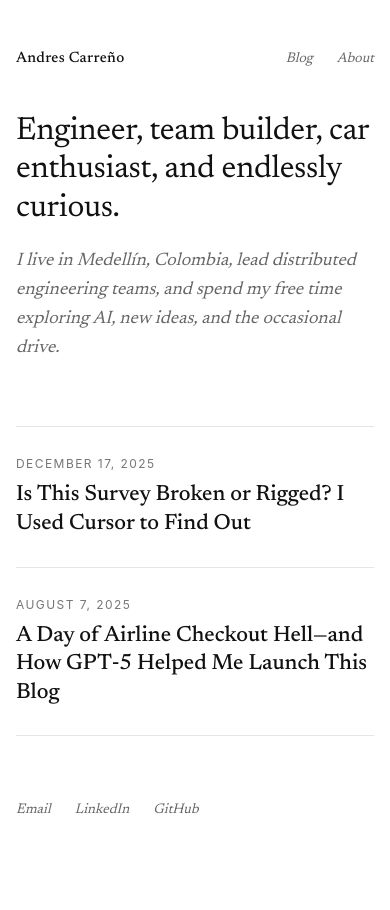
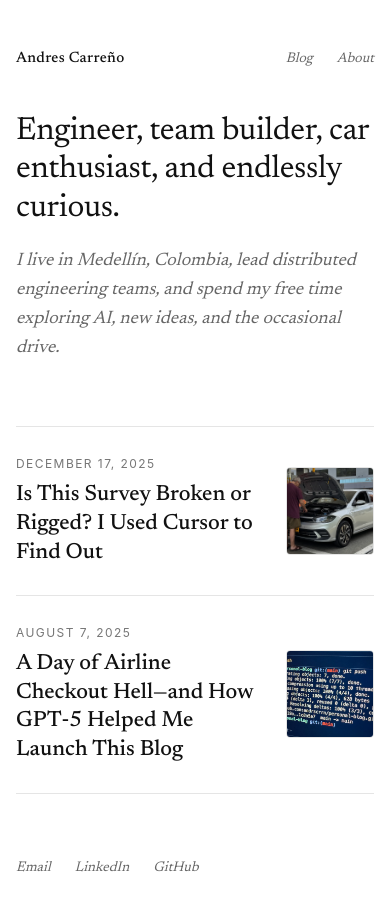
Before and after one commit to andrscrrn/personal-blog, a Next.js app: page / in a window 390 px wide. Shown: the top 910 px of the page. Before the commit the page ends 879 px from the top, so only its background shows below. Built offline with nearby package versions, Linux system fonts and the light colour scheme; no server answers.

Commit message:
feat: add small post thumbnails to the home and blog lists
Each list row keeps the date and title on the left and shows the
post's image as a 112px square on the right (88px on phones), with a
hairline border. Posts without an image render text only.

```diff
--- a/components/PostList.tsx
+++ b/components/PostList.tsx
@@ -1,4 +1,5 @@
 import Link from "next/link";
+import Image from "next/image";
 import type { CSSProperties } from "react";
 import type { PostMeta } from "@/lib/posts";
 import { formatDate } from "@/lib/date";
@@ -16,9 +17,10 @@ export function PostList({
         {posts.map((post, i) => (
           <li
             key={post.slug}
-            className="fade-up flex flex-col gap-2 border-t border-hairline py-7"
+            className="fade-up flex items-center justify-between gap-6 border-t border-hairline py-7"
             style={{ "--delay": `${delayStart + i * 80}ms` } as CSSProperties}
           >
+            <div className="flex flex-col gap-2">
               <span className="meta-label">{formatDate(post.date)}</span>
               <Link
                 href={`/blog/${post.slug}`}
@@ -26,6 +28,23 @@ export function PostList({
               >
                 {post.title}
               </Link>
+            </div>
+            {post.image ? (
+              <Link
+                href={`/blog/${post.slug}`}
+                tabIndex={-1}
+                aria-hidden="true"
+                className="shrink-0"
+              >
+                <Image
+                  src={post.image}
+                  alt=""
+                  width={112}
+                  height={112}
+                  className="h-[88px] w-[88px] rounded-[4px] border border-hairline object-cover sm:h-28 sm:w-28"
+                />
+              </Link>
+            ) : null}
           </li>
         ))}
       </ul>
```
Lines whose indentation alone changed are shown as unchanged.
